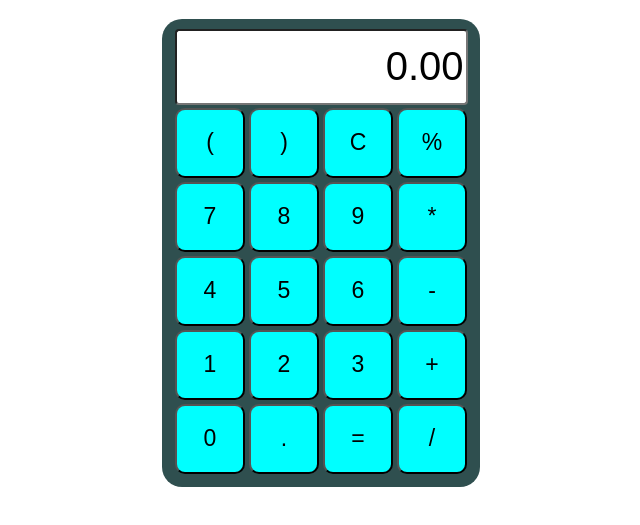
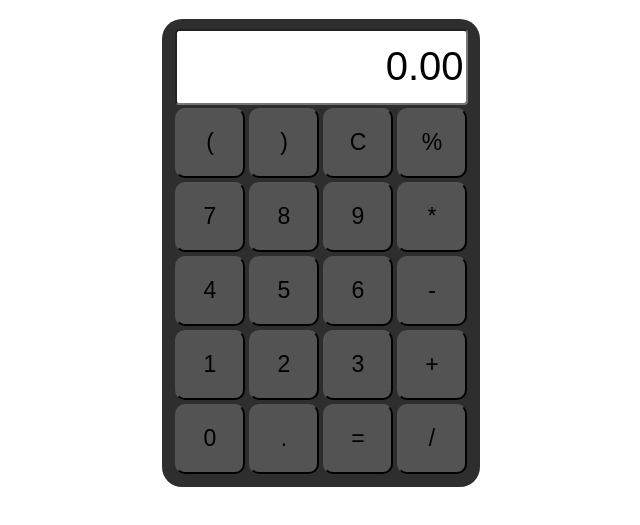
Before and after one commit to zakara10/Simple-Calculator, a website: page index.html in a window 1280 px wide. Shown: the part 61-586 px from the top of the page, without its empty margins (319-959 px from the left). Drawn offline with Linux system fonts and the light colour scheme.

Commit message:
Update background color of buttons

```diff
--- a/style.css
+++ b/style.css
@@ -1,40 +1,40 @@
-.container{
+.container {
     text-align: center;
     margin-top: 20px;
 }
 
-table{
-    margin:auto;
+table {
+    margin: auto;
 }
 
-input{
+input {
     font-size: 40px;
     width: 285px;
     height: 70px;
     border-radius: 4px;
     text-align: right;
-
 }
 
-button{
+button {
     font-size: 23px;
     background-color: aqua;
     width: 70px;
     height: 70px;
     border-radius: 10px;
+    background-color: #545353;
 }
 
-h1{
+h1 {
     font-family: sans-serif;
     color: darkslategrey;
     font-weight: 500;
     font-stretch: extra-condensed;
-    font-style:normal;
+    font-style: normal;
 }
 
-.calculator{
+.calculator {
     display: inline-block;
     padding: 10px;
-    background-color: darkslategrey;
+    background-color: rgba(0, 0, 0, 0.82);
     border-radius: 20px;
 }
```
